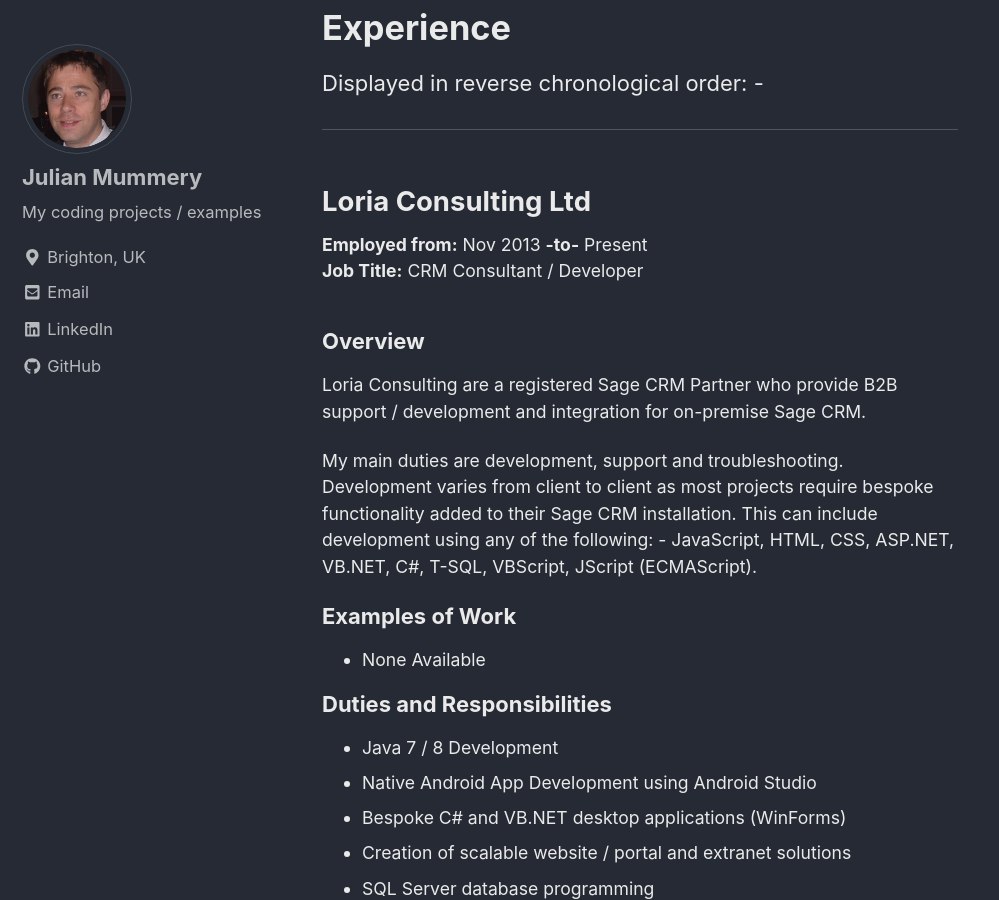
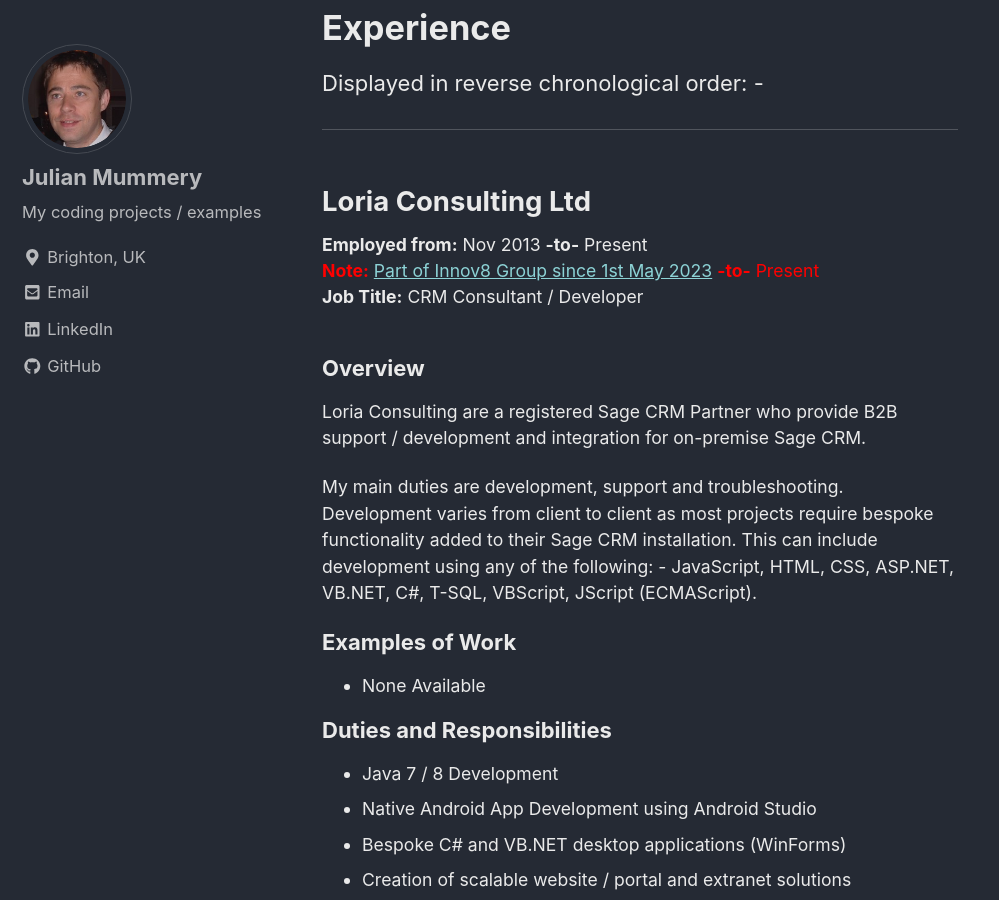
Before and after one commit to julianmummery/julianmummery.github.io, a Jekyll site: the page built from _pages/experience.md, in a window 1280 px wide and 900 px high, scrolled down 421 px. Shown: the whole window, without its empty margins (0-999 px from the left). Built offline with Jekyll 4.4.1, drawn with Linux system fonts in a browser that asks for light colours; nearby versions of some CDN libraries.

Commit message:
Update experience.md

```diff
--- a/_pages/experience.md
+++ b/_pages/experience.md
@@ -12,6 +12,7 @@
 <hr/>
 <h2>Loria Consulting Ltd</h2>
 <p style="font-size:0.80em; margin-top:0; margin-bottom: 0;"><strong>Employed from:</strong> Nov 2013 <strong>-to-</strong> Present</p>
+<p style="font-size:0.80em; margin-top:0; margin-bottom: 0; color: red;"><strong>Note:</strong> <a href="https://www.innov8.co.uk/news/loria-consulting-ltd-becomes-latest-addition-innov8-group" target="_blank">Part of Innov8 Group since 1st May 2023</a> <strong>-to-</strong> Present</p>
 <p style="font-size:0.80em; margin-top:0; margin-bottom: 0;"><strong>Job Title:</strong> CRM Consultant / Developer</p>
 <h3>Overview</h3>
 <p style="font-size:0.80em;">Loria Consulting are a registered Sage CRM Partner who provide B2B support / development and integration for on-premise Sage CRM.</p>
```
